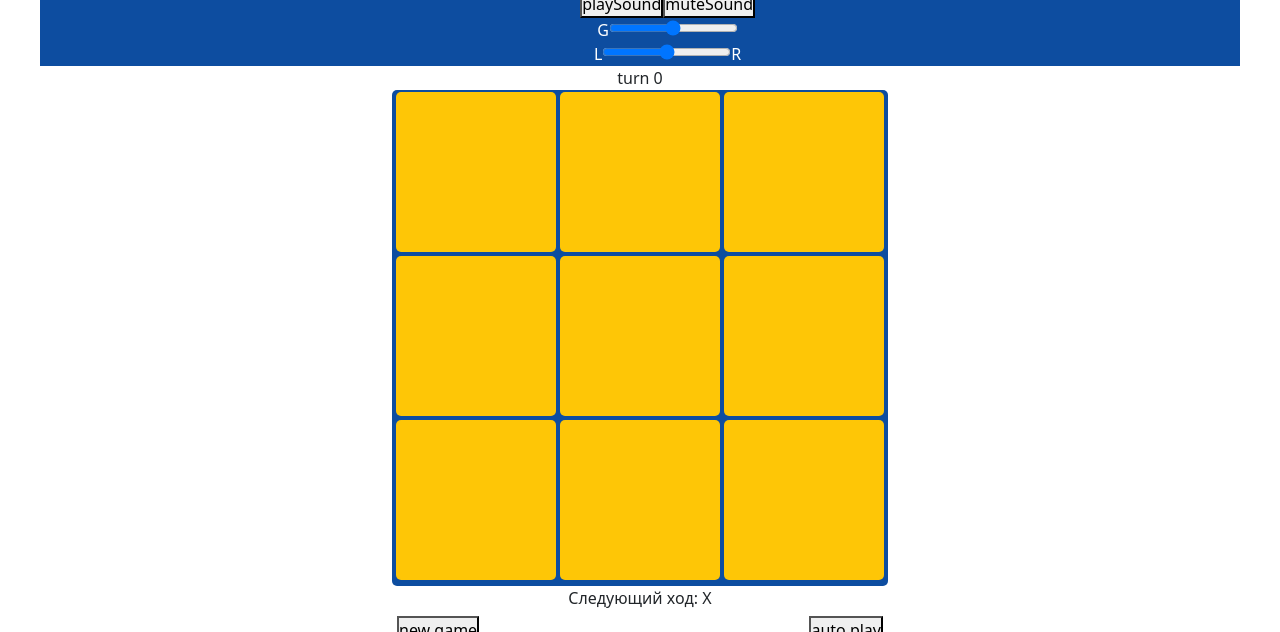
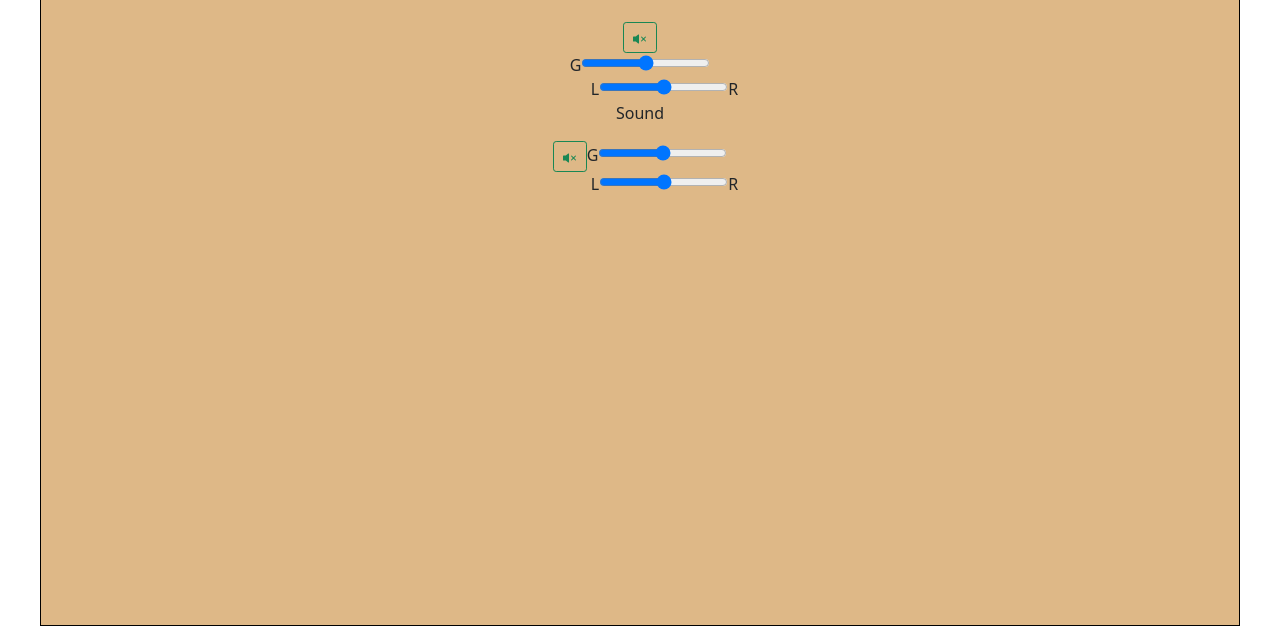
Before and after one commit to Nimlu-bot/react-game, a React app: page / in a window 1280 px wide. Shown: the part 120-752 px from the top of the page. Built offline with nearby package versions, Linux system fonts and the light colour scheme; no server answers.

Commit message:
feat: add settigs page

```diff
--- a/src/Audio/Audio.jsx
+++ b/src/Audio/Audio.jsx
@@ -1,8 +1,9 @@
 import React, { useEffect, useState } from 'react';
-import click from '../assets/audio/click.mp3';
+//import click from '../assets/audio/click.mp3';
 import muz from '../assets/audio/bit.mp3';
 import AudioProc from './AudioProc';
 import Sound from './SoundProc';
+import './settings.scss';
 
 export default function Audio() {
     const [play, setPlay] = useState(false);
@@ -36,14 +37,14 @@
     };
     useEffect(() => {
         AudioProc.init();
-        Sound.init();
+        //  Sound.init();
     }, []);
     return (
-        <div className="audio-wrapper">
-            <audio controls src={`${muz}`} id="muz"></audio>
-            <audio controls src={`${click}`} id="click"></audio>
+        <div className='audio-wrapper'>
+            <audio controls src={`${muz}`} id='muz'></audio>
+            {/* <audio controls src={`${click}`} id="click"></audio> */}
             <button
-                className="play"
+                className='btn btn-outline-success btn-sm'
                 onClick={() => {
                     if (!play) {
                         AudioProc.play('muz');
@@ -56,8 +57,10 @@
             >
                 play
             </button>
+            <p className='music-title'>Music</p>
             <button
-                className="mute"
+                className='btn btn-outline-success btn-sm'
+                data-bs-toggle='button'
                 onClick={() => {
                     if (!mute) {
                         AudioProc.setVolume(0);
@@ -68,55 +71,52 @@
                     }
                 }}
             >
-                mute
+                <svg
+                    xmlns='http://www.w3.org/2000/svg'
+                    width='16'
+                    height='16'
+                    fill='currentColor'
+                    class='bi bi-volume-mute-fill'
+                    viewBox='0 0 16 16'
+                >
+                    <path d='M6.717 3.55A.5.5 0 0 1 7 4v8a.5.5 0 0 1-.812.39L3.825 10.5H1.5A.5.5 0 0 1 1 10V6a.5.5 0 0 1 .5-.5h2.325l2.363-1.89a.5.5 0 0 1 .529-.06zm7.137 2.096a.5.5 0 0 1 0 .708L12.207 8l1.647 1.646a.5.5 0 0 1-.708.708L11.5 8.707l-1.646 1.647a.5.5 0 0 1-.708-.708L10.793 8 9.146 6.354a.5.5 0 1 1 .708-.708L11.5 7.293l1.646-1.647a.5.5 0 0 1 .708 0z' />
+                </svg>
             </button>
-
-            <div className="audio-container">
-                <div className="volume-container">
+            <div className='audio-container'>
+                <div className='volume-container'>
                     <span>G</span>
                     <input
-                        type="range"
-                        id="volume"
-                        min="0"
-                        max="2"
+                        type='range'
+                        id='volume'
+                        min='0'
+                        max='2'
                         value={volume}
-                        step="0.01"
-                        className="input-slider"
+                        step='0.01'
+                        className='input-slider'
                         onChange={changeVolume}
                     />
                 </div>
-                <div className="panner-container">
+                <div className='panner-container'>
                     <span>L</span>
                     <input
-                        type="range"
-                        id="panner"
-                        min="-1"
-                        max="1"
+                        type='range'
+                        id='panner'
+                        min='-1'
+                        max='1'
                         value={pan}
-                        step="0.01"
-                        className="input-slider"
+                        step='0.01'
+                        className='input-slider'
                         onChange={changePan}
                     />
                     <span>R</span>
                 </div>
             </div>
 
+            <div className='audio-container'>
+                <p className='sound-title'>Sound</p>
+                <div className='volume-container'>
                     <button
-                className="play-sound"
-                onClick={() => {
-                    if (!playSound) {
-                        Sound.play('click');
-                        setPlaySound(true);
-                    } else {
-                        Sound.pause('click');
-                        setPlaySound(false);
-                    }
-                }}
-            >
-                playSound
-            </button>
-            <button
-                className="mute-sound"
+                        className='btn btn-outline-success btn-sm'
                         onClick={() => {
                             if (!muteSound) {
                                 Sound.setVolume(0);
@@ -127,33 +127,40 @@
                             }
                         }}
                     >
-                muteSound
+                        <svg
+                            xmlns='http://www.w3.org/2000/svg'
+                            width='16'
+                            height='16'
+                            fill='currentColor'
+                            className='bi bi-volume-mute-fill'
+                            viewBox='0 0 16 16'
+                        >
+                            <path d='M6.717 3.55A.5.5 0 0 1 7 4v8a.5.5 0 0 1-.812.39L3.825 10.5H1.5A.5.5 0 0 1 1 10V6a.5.5 0 0 1 .5-.5h2.325l2.363-1.89a.5.5 0 0 1 .529-.06zm7.137 2.096a.5.5 0 0 1 0 .708L12.207 8l1.647 1.646a.5.5 0 0 1-.708.708L11.5 8.707l-1.646 1.647a.5.5 0 0 1-.708-.708L10.793 8 9.146 6.354a.5.5 0 1 1 .708-.708L11.5 7.293l1.646-1.647a.5.5 0 0 1 .708 0z' />
+                        </svg>
                     </button>
+                    <span>G</span>
 
-            <div className="audio-container">
-                <div className="volume-container">
-                    <span>G</span>
                     <input
-                        type="range"
-                        id="volume"
-                        min="0"
-                        max="2"
+                        type='range'
+                        id='volume'
+                        min='0'
+                        max='2'
                         value={volumeSound}
-                        step="0.01"
-                        className="input-slider"
+                        step='0.01'
+                        className='input-slider'
                         onChange={changeVolumeSound}
                     />
                 </div>
-                <div className="panner-container">
+                <div className='panner-container'>
                     <span>L</span>
                     <input
-                        type="range"
-                        id="panner"
-                        min="-1"
-                        max="1"
+                        type='range'
+                        id='panner'
+                        min='-1'
+                        max='1'
                         value={panSound}
-                        step="0.01"
-                        className="input-slider"
+                        step='0.01'
+                        className='input-slider'
                         onChange={changePanSound}
                     />
                     <span>R</span>
--- /dev/null
+++ b/src/Audio/settings.scss
@@ -0,0 +1,22 @@
+.audio-wrapper {
+    border: 1px solid black;
+    margin: 0 auto;
+    width: 100%;
+    height: 100%;
+    position: absolute;
+    top: 50%;
+    left: 50%;
+    transform: translate(-50%, -50%);
+    background-color: burlywood;
+    padding: 20px;
+}
+#muz {
+    display: none;
+}
+.mute {
+    height: 20px;
+    width: 20px;
+}
+.panner-container {
+    padding-left: 49px;
+}
--- a/src/GameEl/GameEl.jsx
+++ b/src/GameEl/GameEl.jsx
@@ -1,19 +1,16 @@
-import React from 'react'
-import "./gameEl.scss";
- import useSound from 'use-sound';
- import click from "../assets/audio/click.mp3";
+import React from 'react';
+import './gameEl.scss';
+
 
 export default function GameEl(props) {
-	const[play]=useSound(click);
-	return (
-		<div className="el-container"onClick={props.onClick} >
-    <div className="el" onClick={play}>
-        <div className={`front ${props.text ? "front__rotated" : ""}`} >
-          <span >{props.text}</span>
+    return (
+        <div className="el-container" onClick={props.onClick}>
+            <div className="el" onClick={props.jmiak}>
+                <div className={`front ${props.text ? 'front__rotated' : ''}`}>
+                    <span>{props.text}</span>
+                </div>
+                <div className={`back ${props.text ? 'back__rotated' : ''}`}>{props.text}</div>
+            </div>
         </div>
-        <div className= {`back ${props.text ? "back__rotated" : ""}`}>{props.text}</div>
-    </div>
-</div>
-	)
+    );
 }
-//
--- a/src/GameField/GameField.jsx
+++ b/src/GameField/GameField.jsx
@@ -1,21 +1,30 @@
-import React from 'react'
-import "./gameField.scss"
-import GameEl from "../GameEl/GameEl";
+import React, { useEffect } from 'react';
+import './gameField.scss';
+import GameEl from '../GameEl/GameEl';
+import Sound from '../Audio/SoundProc';
+import click from '../assets/audio/click.mp3';
 
-
-export default function Game (props) {
-
+export default function Game(props) {
+    useEffect(() => {
+        Sound.init();
+    }, []);
     return (
         <>
-				<div className="game">
-					{props.squares.map((_,i) =>
-					{return <GameEl
+            <div className='game'>
+                {props.squares.map((_, i) => {
+                    return (
+                        <GameEl
                             key={i}
                             text={props.squares[i]}
                             onClick={() => props.onClick(i)}
-					/>}
-					)}
+                            jmiak={() => {
+                                Sound.play('click');
+                            }}
+                        />
+                    );
+                })}
             </div>
+            <audio controls src={`${click}`} id='click'></audio>
         </>
     );
 }
--- a/src/GameField/gameField.scss
+++ b/src/GameField/gameField.scss
@@ -1,6 +1,6 @@
 $color-field: rgb(13, 77, 160);
 
-.game{
+.game {
     width: 496px;
     height: 496px;
     margin: 0 auto;
@@ -9,5 +9,7 @@
     flex-wrap: wrap;
     padding: 2px;
     border-radius: 5px;
-
 }
+#click {
+    display: none;
+}
--- a/src/Header/Header.jsx
+++ b/src/Header/Header.jsx
@@ -1,12 +1,12 @@
 import React from 'react';
 import './header.scss';
-import Audio from '../Audio/Audio';
+
 
 export default function Header() {
     return (
         <div className="nav">
             <div className="logo">React Game</div>
-            <Audio />
+
             <div className="user">User</div>
         </div>
     );
--- a/src/Main/Main.jsx
+++ b/src/Main/Main.jsx
@@ -1,8 +1,8 @@
 import React from 'react';
 import './main.scss';
 import Game from '../GameField/GameField';
-import click from '../assets/audio/click.mp3';
 import Buttons from '../Buttons/Buttons';
+import Audio from '../Audio/Audio';
 
 // let ctx = new AudioContext();
 // let out = ctx.destination;
@@ -22,17 +22,17 @@
             this.state = {
                 history: historyStor,
                 isNextX: (historyStor.length - 1) % 2 === 0,
-                stepNumber: historyStor.length - 1
+                stepNumber: historyStor.length - 1,
             };
         } else {
             this.state = {
                 history: [
                     {
-                        squares: Array(9).fill(null)
-                    }
+                        squares: Array(9).fill(null),
+                    },
                 ],
                 isNextX: true,
-                stepNumber: 0
+                stepNumber: 0,
             };
         }
     }
@@ -50,11 +50,11 @@
         this.setState({
             history: history.concat([
                 {
-                    squares: squares
-                }
+                    squares: squares,
+                },
             ]),
             stepNumber: history.length,
-            isNextX: !this.state.isNextX
+            isNextX: !this.state.isNextX,
         });
 
         //this.updateLocal();
@@ -64,7 +64,7 @@
     jumpTo(step) {
         this.setState({
             stepNumber: step,
-            isNextX: step % 2 === 0
+            isNextX: step % 2 === 0,
         });
     }
     updateLocal(key) {
@@ -72,7 +72,6 @@
             localStorage.setItem('currentTurn', JSON.stringify(this.state.history));
         }
         if (key === 'score') {
-
             const scoreStor = localStorage.getItem('scores')
                 ? JSON.parse(localStorage.getItem('scores'))
                 : Array(10).fill(null);
@@ -88,7 +87,6 @@
                     localStorage.setItem('scores', JSON.stringify(scores));
                 }
             }
-
         }
         if (key === 'draw') {
             const scoreStor = localStorage.getItem('scores')
@@ -107,9 +105,9 @@
         this.setState({
             history: [
                 {
-                    squares: Array(9).fill(null)
-                }
-            ]
+                    squares: Array(9).fill(null),
+                },
+            ],
         });
         //this.updateLocal();
     }
@@ -138,8 +136,7 @@
         //       isNextX: !this.state.isNextX
         //   });
     }
-
-    render() {
+    updateStatus() {
         const history = this.state.history;
         const current = history[this.state.stepNumber];
         const winner = calculateWinner(current.squares);
@@ -147,7 +144,6 @@
 
         if (winner) {
             status = 'Выиграл ' + winner;
-            // const rezult={winner,turn:history.length - 1}
             this.updateLocal('score');
             console.log('hi');
         } else {
@@ -159,13 +155,39 @@
             }
         }
         this.updateLocal('currentTurn');
+        return status;
+    }
+
+    render() {
+        const history = this.state.history;
+        const current = history[this.state.stepNumber];
+        // const winner = calculateWinner(current.squares);
+        // let status;
+
+        // if (winner) {
+        //     status = 'Выиграл ' + winner;
+        //     // const rezult={winner,turn:history.length - 1}
+        //     this.updateLocal('score');
+        //     console.log('hi');
+        // } else {
+        //     if (history.length < 10) {
+        //         status = 'Следующий ход: ' + (this.state.isNextX ? 'X' : 'O');
+        //     } else {
+        //         status = 'Ничья';
+        //         this.updateLocal('draw');
+        //     }
+        // }
+        // this.updateLocal('currentTurn');
 
         return (
-            <div className="main">
-                <div className="turn"> turn {history.length - 1} </div>
-                <Game squares={current.squares} onClick={(i) => this.handleClick(i)} />
-                <div className="status">{status}</div>
-                <Buttons onReset={() => this.resetGame()} onAuto={() => this.autoPlay()} />
+            <div className='wrapper'>
+                <div className='main'>
+                    <div className='turn'> turn {history.length - 1} </div>
+                    <Game squares={current.squares} onClick={(i) => this.handleClick(i)} />
+                    <div className='status'>{this.updateStatus()}</div>
+                    <Buttons onReset={() => this.resetGame()} onAuto={() => this.autoPlay()} />
+                </div>
+                <Audio />
             </div>
         );
     }
@@ -180,7 +202,7 @@
         [1, 4, 7],
         [2, 5, 8],
         [0, 4, 8],
-        [2, 4, 6]
+        [2, 4, 6],
     ];
     for (let i = 0; i < lines.length; i++) {
         const [a, b, c] = lines[i];
--- a/src/Main/main.scss
+++ b/src/Main/main.scss
@@ -1,3 +1,7 @@
-.main{
-	flex: 1 0 auto;
+.wrapper {
+    position: relative;
+    flex: 1 0 auto;
 }
+// .main {
+//     flex: 1 0 auto;
+// }
```
Also changed, not shown: .prettierrc.json. Lines whose indentation alone changed are shown as unchanged.
